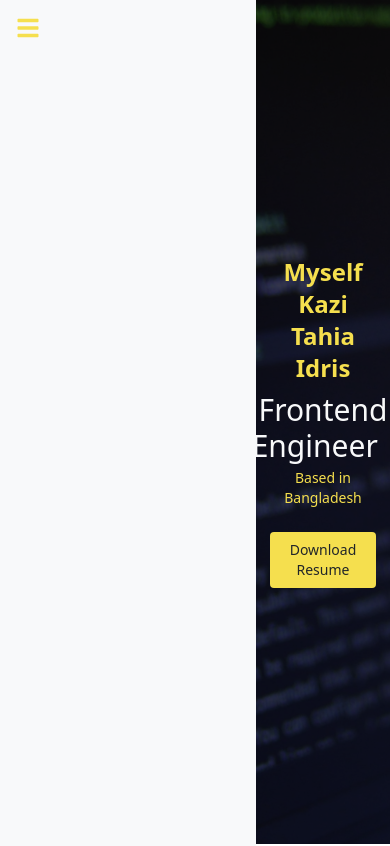
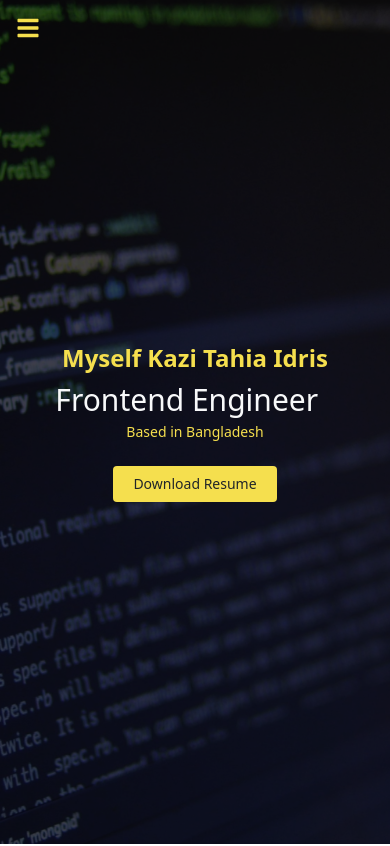
Before and after one commit to tahia-tahi/portfolio-tahia, a React (Vite) app: page / in a window 390 px wide. Shown: the top 846 px of the page. Built offline with nearby package versions, Linux system fonts and the light colour scheme.

Commit message:
responsive done

```diff
--- a/src/Portfolio.jsx
+++ b/src/Portfolio.jsx
@@ -15,15 +15,14 @@ const Portfolio = () => {
             <Sidebar />
 
             {/* Scrollable Right Content */}
-            <div className="ml-64 w-full overflow-x-hidden">
+            <div className="w-full md:ml-64 overflow-x-hidden">
                 <MainContent />
                 <About />
-                <Skills/>
-                <Education/>
-                <Projects/>
-                <Contact/>
-                <Footer/>
-                {/* Add other sections like <Skill />, <Projects />, etc. here */}
+                <Skills />
+                <Education />
+                <Projects />
+                <Contact />
+                <Footer />
             </div>
         </div>
     );
```
